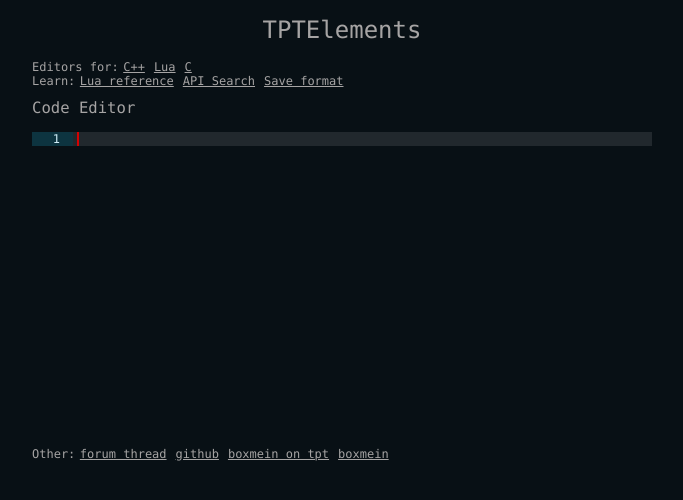
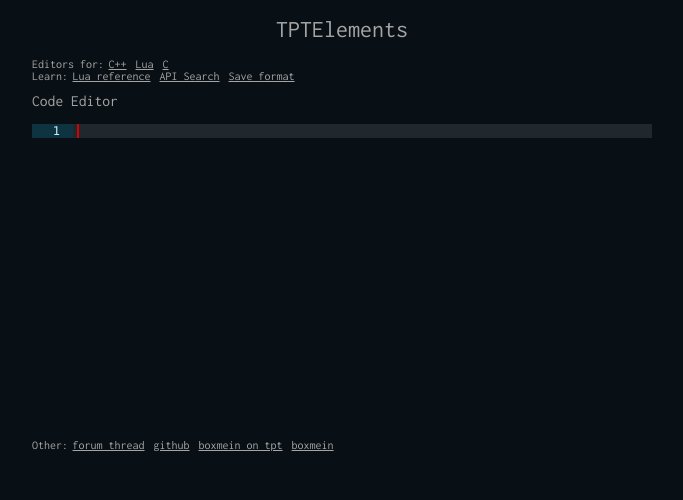
Before and after one commit to boxmein/tptelements2, a Node project: template views/editor.jade in a window 1280 px wide. Shown: the top 500 px of the page, without its empty margins (298-981 px from the left). Run offline with Node 20 templates, Linux system fonts and the light colour scheme; the template is opened without the code that fills it, so the values that code supplies are empty; style sheets or scripts are compiled from the project's sources; some libraries are stand-ins or nearby versions.

Commit message:
layout now includes a webfont because @jacob1 had visibility issues

```diff
--- a/styles/_base.scss
+++ b/styles/_base.scss
@@ -2,7 +2,7 @@
 // @import "compass/reset";
 
 $backgroundColor: darken(#162D3A, 10%);
-$bodyFont: 'Consolas', 'Courier New', monospace;
+$bodyFont: "Inconsolata", "Consolas", "Courier New", monospace;
 $fontSize: 12px;
 $textColor: #A6A4A4; // #D9D9D9
 
--- a/views/layout.jade
+++ b/views/layout.jade
@@ -3,6 +3,7 @@ html
   head
     block head
       title #{title} - tptelements
+      link(rel='stylesheet', href='http://fonts.googleapis.com/css?family=Inconsolata')
       link(rel='stylesheet', href='/css/print.css', media='print')
       link(rel='stylesheet', href='/css/screen.css', media='screen, projection')
   body
```
